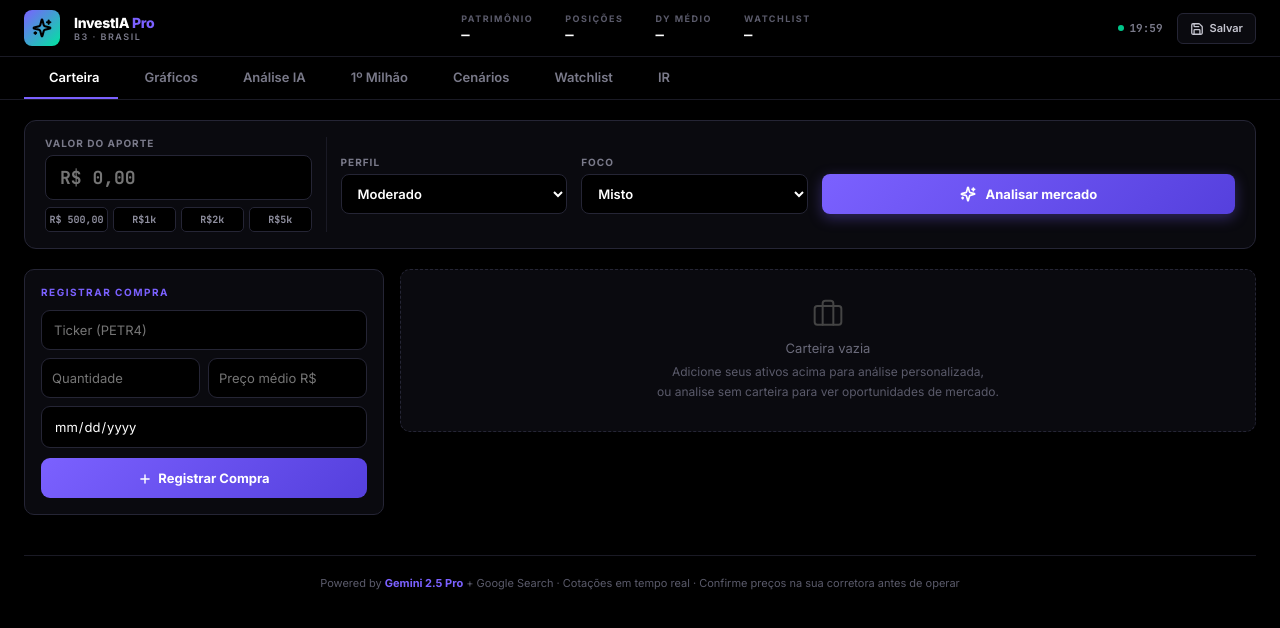
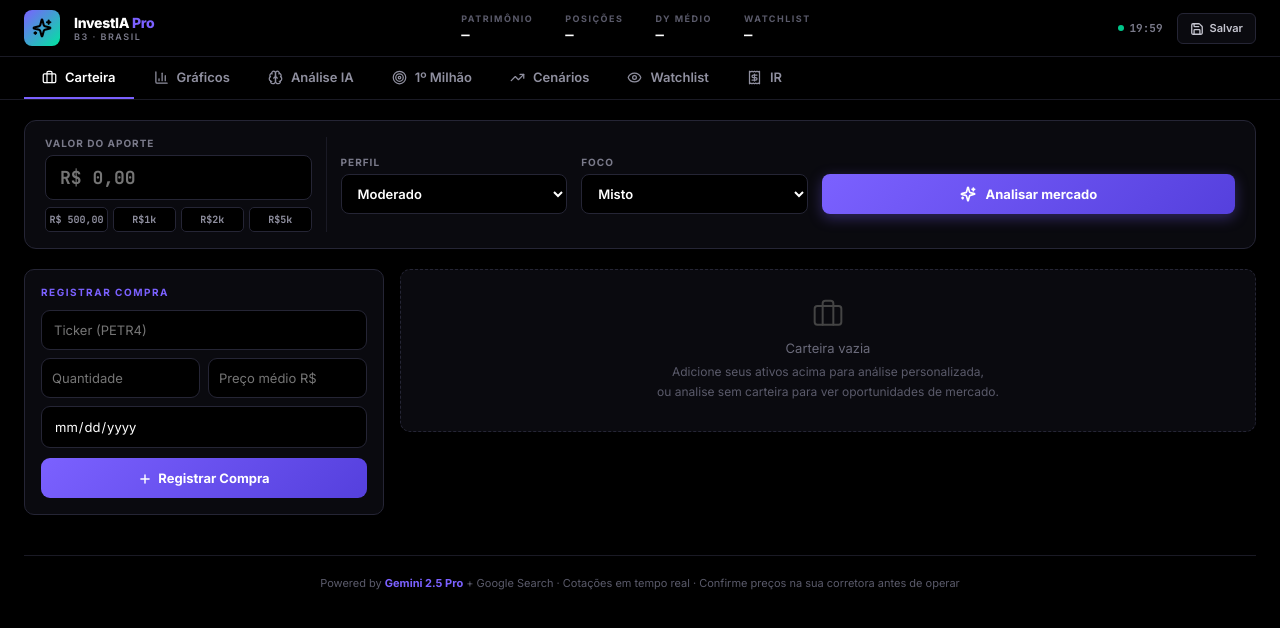
Before and after one commit to hemoreira89/InventIA, a React (Vite) app: page / in a window 1280 px wide. Shown: the top 628 px of the page. Built offline with nearby package versions, Linux system fonts and the light colour scheme.

Commit message:
fix: render correto dos icones Lucide nas tabs

```diff
--- a/src/App.jsx
+++ b/src/App.jsx
@@ -1204,19 +1204,22 @@ Retorne APENAS JSON: {"ativos":[{"ticker":"XXXX3","preco":10.50}]}`;
 
         {/* Linha 2: Tabs */}
         <div style={{display:"flex",padding:"0 24px",gap:2,borderTop:"1px solid #1a1a25"}}>
-          {TABS.map(t => (
+          {TABS.map(t => {
+            const Icon = t.icon;
+            return (
               <button key={t.k} onClick={()=>setTab(t.k)} className="tab-btn"
                 style={{
                   background:"transparent",border:"none",cursor:"pointer",
                   padding:"12px 18px",fontSize:13,fontWeight:600,
-                color:tab===t.k?"#ffffff":"#7a7a8a",
+                  color:tab===t.k?"#ffffff":"#9090a0",
                   borderBottom:`2px solid ${tab===t.k?"#7b61ff":"transparent"}`,
-                display:"flex",alignItems:"center",gap:7
+                  display:"flex",alignItems:"center",gap:8
                 }}>
-              <span style={{fontSize:14}}>{t.l}</span>
+                <Icon size={15} strokeWidth={2}/>
                 <span>{t.label}</span>
               </button>
-          ))}
+            );
+          })}
         </div>
       </div>
 
```
Lines whose indentation alone changed are shown as unchanged.
